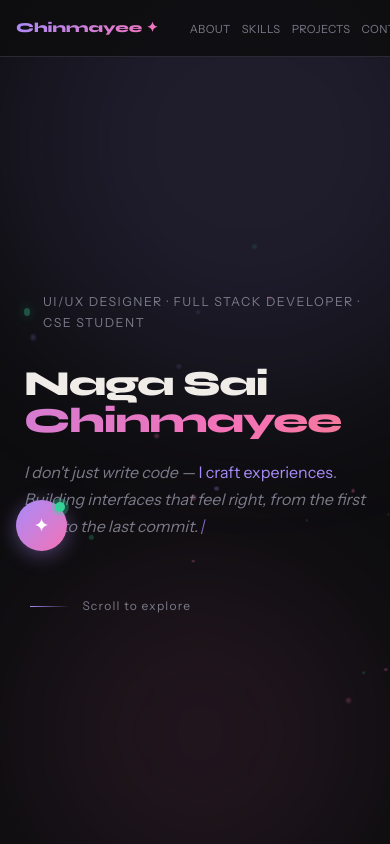
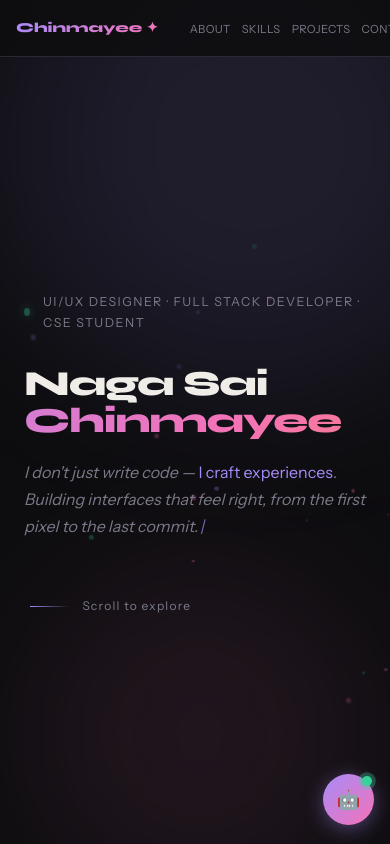
Before and after one commit to nnschinmayee07/Portfolio, a Next.js app: page / in a window 390 px wide. Shown: the top 844 px of the page. Built offline with nearby package versions, Linux system fonts and the light colour scheme.

Commit message:
fix: AI chat position right, bot icon, per-project quick buttons, back-to-top left

```diff
--- a/app/globals.css
+++ b/app/globals.css
@@ -417,7 +417,7 @@ footer { padding: 2rem 3.5rem; border-top: 1px solid var(--line); display: flex;
 
 /* BACK TO TOP */
 .back-to-top {
-  position: fixed; bottom: 2rem; right: 2rem; z-index: 200;
+  position: fixed; bottom: 2rem; left: 2rem; z-index: 200;
   width: 2.4rem; height: 2.4rem; border-radius: 50%;
   background: linear-gradient(135deg, var(--accent), var(--accent2));
   color: #fff; border: none; cursor: pointer; font-size: 1rem;
@@ -538,8 +538,8 @@ footer { padding: 2rem 3.5rem; border-top: 1px solid var(--line); display: flex;
 
 /* ── AI CHAT WIDGET ── */
 .ai-chat-wrap {
-  position: fixed; bottom: 2rem; left: 2rem; z-index: 300;
-  display: flex; flex-direction: column; align-items: flex-start; gap: 0.8rem;
+  position: fixed; bottom: 2rem; right: 2rem; z-index: 300;
+  display: flex; flex-direction: column; align-items: flex-end; gap: 0.8rem;
 }
 
 /* avatar button */
@@ -577,7 +577,7 @@ footer { padding: 2rem 3.5rem; border-top: 1px solid var(--line); display: flex;
   transform: translateY(12px) scale(0.95);
   opacity: 0; pointer-events: none;
   transition: transform 0.35s cubic-bezier(0.34,1.56,0.64,1), opacity 0.25s ease;
-  transform-origin: bottom left;
+  transform-origin: bottom right;
 }
 .ai-widget.open { transform: translateY(0) scale(1); opacity: 1; pointer-events: all; }
 
@@ -660,6 +660,6 @@ footer { padding: 2rem 3.5rem; border-top: 1px solid var(--line); display: flex;
 }
 
 @media (max-width: 600px) {
-  .ai-chat-wrap { bottom: 1.2rem; left: 1rem; }
+  .ai-chat-wrap { bottom: 1.2rem; right: 1rem; }
   .ai-widget { width: calc(100vw - 2rem); }
 }
--- a/app/page.tsx
+++ b/app/page.tsx
@@ -206,15 +206,9 @@ export default function Home() {
 
       {/* AI CHAT AVATAR */}
       <div className="ai-chat-wrap" id="aiChatWrap">
-        {/* bubble */}
-        <button className="ai-avatar-btn" id="aiAvatarBtn" aria-label="Chat with Chinmayee's AI">
-          <span className="ai-avatar-inner">✦</span>
-          <span className="ai-avatar-ping" />
-        </button>
-        {/* widget */}
         <div className="ai-widget" id="aiWidget">
           <div className="ai-widget-header">
-            <div className="ai-widget-avatar">✦</div>
+            <div className="ai-widget-avatar">🤖</div>
             <div>
               <div className="ai-widget-name">Chinmayee&apos;s AI</div>
               <div className="ai-widget-status">● Online</div>
@@ -228,12 +222,22 @@ export default function Home() {
           </div>
           <div className="ai-quick-btns" id="aiQuickBtns">
             <button className="ai-quick" data-q="skillset">🎨 Skillset</button>
-            <button className="ai-quick" data-q="projects">🚀 Projects</button>
+            <button className="ai-quick" data-q="projects">🚀 All Projects</button>
+            {projects.map(p => (
+              <button key={p.num} className="ai-quick" data-q={`project_${p.num}`}>
+                {p.num === '04' ? '🔌' : '💻'} {p.title}
+              </button>
+            ))}
             <button className="ai-quick" data-q="schedule">📅 Schedule a Meet</button>
             <button className="ai-quick" data-q="contact">📬 Contact Info</button>
             <button className="ai-quick" data-q="message">✉️ Leave a Message</button>
           </div>
         </div>
+        {/* bubble */}
+        <button className="ai-avatar-btn" id="aiAvatarBtn" aria-label="Chat with Chinmayee's AI">
+          <span className="ai-avatar-inner">🤖</span>
+          <span className="ai-avatar-ping" />
+        </button>
       </div>
     </>
   )
--- a/components/ClientScripts.tsx
+++ b/components/ClientScripts.tsx
@@ -276,7 +276,11 @@ export default function ClientScripts() {
 
     const replies: Record<string, string> = {
       skillset: `I specialise in UI/UX Design, Full Stack Dev (HTML, CSS, JS), Python, Java, C, and Hardware/IoT with Arduino & Raspberry Pi. Design-first, always. 🎨`,
-      projects: `Here's what I've built:\n• <a href="#projects">Sophix</a> — competitive platform for students\n• Gesture Smart Gloves — Arduino + flex sensors\n• <a href="#projects">Home Farm Tool</a> — layout planning UI\n• <a href="#projects">Dexpress</a> — deployment software\n\nClick any project card to explore! 🚀`,
+      projects: `Here's what I've built:\n• Sophix — competitive platform for students\n• Home Farm Tool — layout planning UI\n• Dexpress — deployment software\n• Gesture Smart Gloves — Arduino + flex sensors\n\nClick any project card to explore! 🚀`,
+      project_01: `Sophix is an Unstop-inspired competitive platform for students — built from scratch with deep focus on UX, clean flows, and pixel-perfect UI.\n\n🔗 <a href="https://sophix-git-main-nnschinmayee07-8534s-projects.vercel.app" target="_blank">Live Site</a> · <a href="https://github.com/nnschinmayee07/Sophix" target="_blank">GitHub</a>`,
+      project_02: `Home Farm Designing Tool — a software tool for planning and visualizing home farm layouts with a clean, intuitive UI.\n\n🔗 <a href="https://homefarm-planner.vercel.app" target="_blank">Live Site</a> · <a href="https://github.com/nnschinmayee07/My-home-farm-designer" target="_blank">GitHub</a>`,
+      project_03: `Dexpress — a streamlined deployment tool that simplifies getting apps from local to live. Built for developer experience and speed.\n\n🔗 <a href="https://zignasa-three.vercel.app" target="_blank">Live Site</a> · <a href="https://github.com/nnschinmayee07/Zignasa" target="_blank">GitHub</a>`,
+      project_04: `Gesture-Controlled Smart Gloves — Arduino-based gesture detection using flex sensors to convert hand movements into control signals. Hardware meets human-centered design.\n\n🐙 <a href="https://github.com/nnschinmayee07/Gestures-to-speech" target="_blank">GitHub Repo</a> (no live demo — it's hardware!)`,
       schedule: `Let's connect! You can schedule a meet via Google Calendar 👇\n<a href="https://calendar.google.com/calendar/u/0/r/eventedit?add=nnschinmayee07@gmail.com" target="_blank" rel="noopener">📅 Schedule on Google Calendar</a>\n\nOr just drop a mail at nnschinmayee07@gmail.com`,
       contact: `Here's how to reach me:\n✉️ nnschinmayee07@gmail.com\n💼 <a href="https://www.linkedin.com/in/naga-sai-chinmayee-neti-8ab1b5345/" target="_blank">LinkedIn</a>\n🐙 <a href="https://github.com/nnschinmayee07" target="_blank">GitHub</a>`,
       message: `You can drop me a message directly at ✉️ <a href="mailto:nnschinmayee07@gmail.com">nnschinmayee07@gmail.com</a> — I reply within 24 hours! 💬`,
@@ -284,7 +288,11 @@ export default function ClientScripts() {
 
     const questionLabels: Record<string, string> = {
       skillset: '🎨 Skillset',
-      projects: '🚀 Projects',
+      projects: '🚀 All Projects',
+      project_01: '💻 Sophix',
+      project_02: '💻 Home Farm Designing Tool',
+      project_03: '💻 Dexpress Deployment Software',
+      project_04: '🔌 Gesture-Controlled Smart Gloves',
       schedule: '📅 Schedule a Meet',
       contact: '📬 Contact Info',
       message: '✉️ Leave a Message',
```
